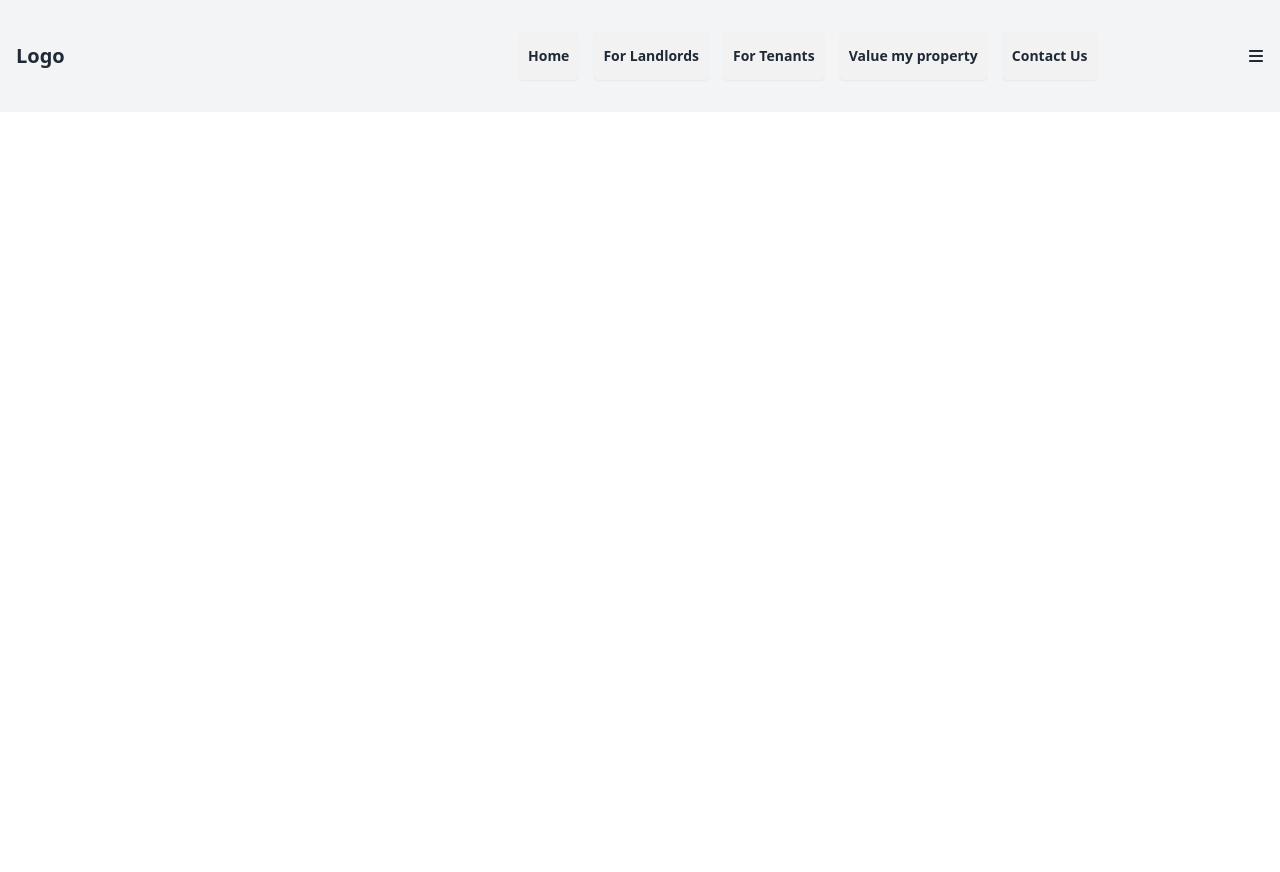
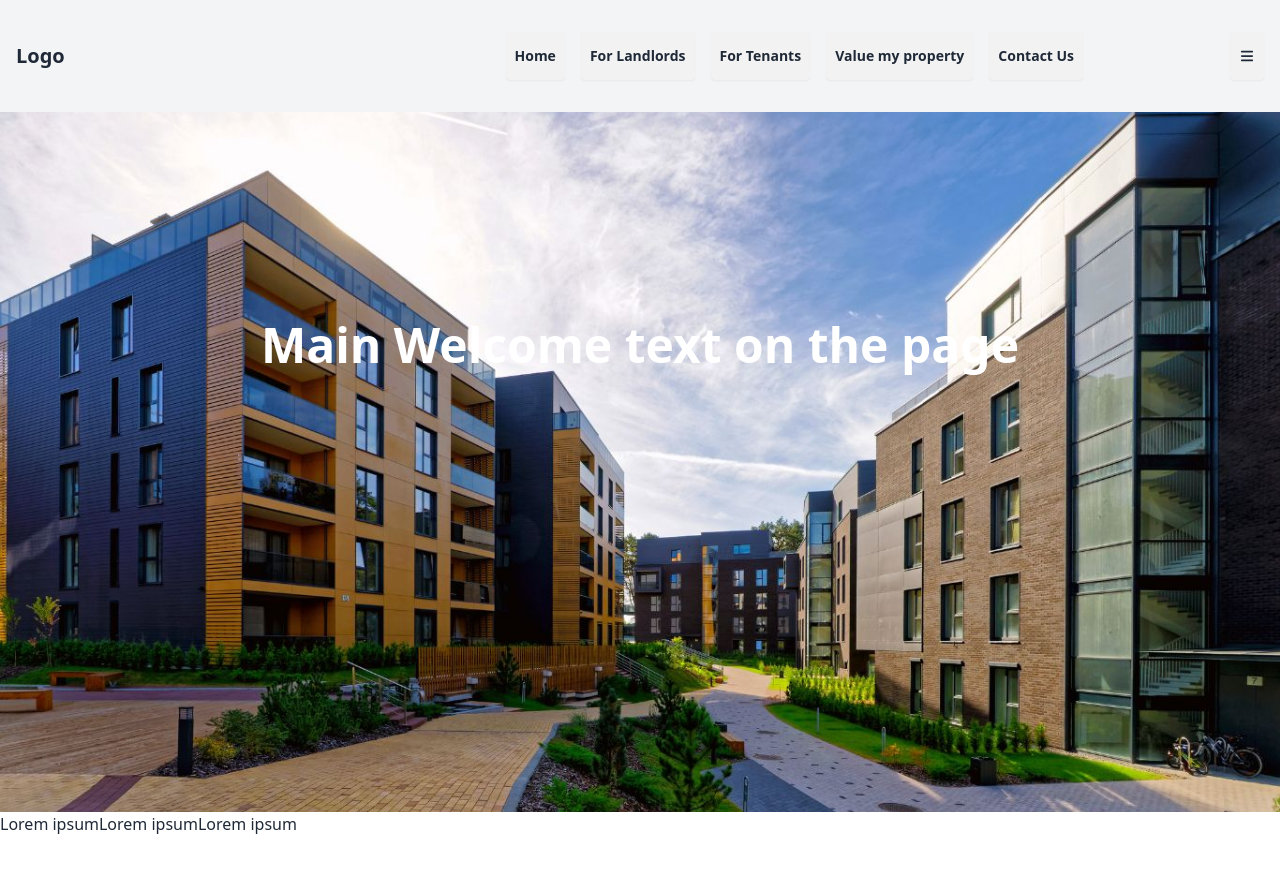
Before and after one commit to AlanNapieralski/tom-properties, a Next.js app: page / in a window 1280 px wide. Shown: the top 872 px of the page. Before the commit the page ends 800 px from the top, so only its background shows below. Built offline with nearby package versions, Linux system fonts and the light colour scheme.

Commit message:
started the welcome section

```diff
--- a/src/app/components/Drawer.tsx
+++ b/src/app/components/Drawer.tsx
@@ -4,11 +4,11 @@ import React, { useRef } from 'react'
 import navLinks from '../models/navigationLinks'
 
 type DrawerProps = {
+  Trigger: React.ComponentType<NavProps>
   children: React.ReactNode
-  Nav: React.ComponentType<NavProps>
 }
 
-export default function Drawer({ children, Nav }: DrawerProps) {
+export default function Drawer({ Trigger, children }: DrawerProps) {
 
   const drawerRef = useRef(null)
 
@@ -18,14 +18,14 @@ export default function Drawer({ children, Nav }: DrawerProps) {
         <input ref={drawerRef} id="my-drawer" type="checkbox" className="drawer-toggle" />
         <div className="drawer-content">
           { /* FIX: This is probably not the way to go */}
-          <Nav drawerRef={drawerRef} />
+          <Trigger drawerRef={drawerRef} />
           {children}
         </div>
         <div className="drawer-side">
           <label htmlFor="my-drawer" aria-label="close sidebar" className="drawer-overlay"></label>
           <ul className="menu bg-base-200 text-base-content min-h-full w-80 p-4">
-            {navLinks.map(item => {
-              return <li><a>{item.name}</a></li>
+            {navLinks.map((item, index) => {
+              return <li key={index}><a>{item.name}</a></li>
             })}
           </ul>
         </div>
--- a/src/app/components/Welcome.tsx
+++ b/src/app/components/Welcome.tsx
@@ -0,0 +1,28 @@
+import Image from 'next/image'
+
+export default function Welcome() {
+
+  return (
+    <section className="flex flex-col">
+      {/*  NOTE: Make an overlay and fix the text size to be smoothly adjusting to the image  */}
+      <div className='absolute blue opacity-20 w-full h-full'></div>
+      <div className='relative'>
+        <h1 className='absolute max-w-full w-full top-1/3 left-1/2 transform -translate-x-1/2 -translate-y-1/2 font-bold text-5xl flex items-center justify-center text-white' >Main Welcome text on the page</h1>
+
+        <Image
+          src="/assets/images/welcome-image.jpeg"
+          alt='properties'
+          width={1366}
+          height={788}
+          className='max-w-full w-full h-[700px] object-cover object-center'
+        />
+      </div>
+
+      <div className="flex">
+        <p>Lorem ipsum</p>
+        <p>Lorem ipsum</p>
+        <p>Lorem ipsum</p>
+      </div>
+    </section >
+  )
+}
--- a/src/app/components/shared/Nav.tsx
+++ b/src/app/components/shared/Nav.tsx
@@ -11,7 +11,7 @@ export type NavProps = {
 export default function Nav({ drawerRef }: NavProps) {
 
   return (
-    <div className="h-28 flex flex-row items-center p-4 bg-gray-100">
+    <header className="h-28 flex flex-row items-center p-4 bg-gray-100">
       <div className="flex-grow">
         <div className="text-xl font-bold">Logo</div>
       </div>
@@ -21,11 +21,12 @@ export default function Nav({ drawerRef }: NavProps) {
           return <button className="btn hover:bg-gray-200 p-2 rounded">{item.name}</button>
         })}
       </div>
-      <div className="">
-        <button onClick={() => drawerRef.current?.click()}>
+
+      <div>
+        <button className='btn hover:bg-gray-200 p-2 rounded' onClick={() => drawerRef.current?.click()}>
           <FontAwesomeIcon icon={faBars} width={16} height={16} />
         </button>
       </div>
-    </div>
+    </header>
   )
 }
--- a/src/app/page.tsx
+++ b/src/app/page.tsx
@@ -1,11 +1,12 @@
 import Drawer from "./components/Drawer"
 import Nav from "./components/shared/Nav"
+import Welcome from './components/Welcome'
 
 export default function Home() {
   return (
     <>
-      <Drawer Nav={Nav}>
-
+      <Drawer Trigger={Nav}>
+        <Welcome></Welcome>
       </Drawer>
     </>
   )
```
Also changed, not shown: public/assets/images/welcome-image.jpeg (added).
